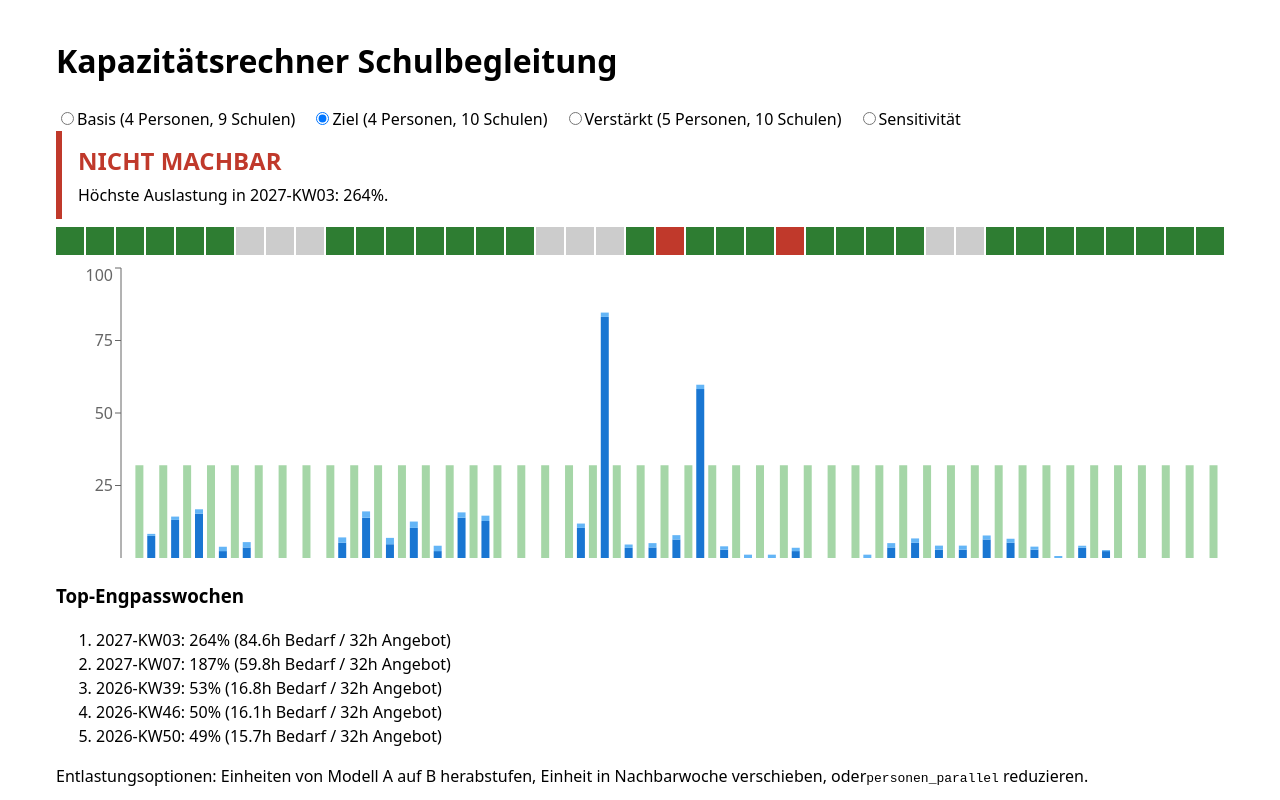
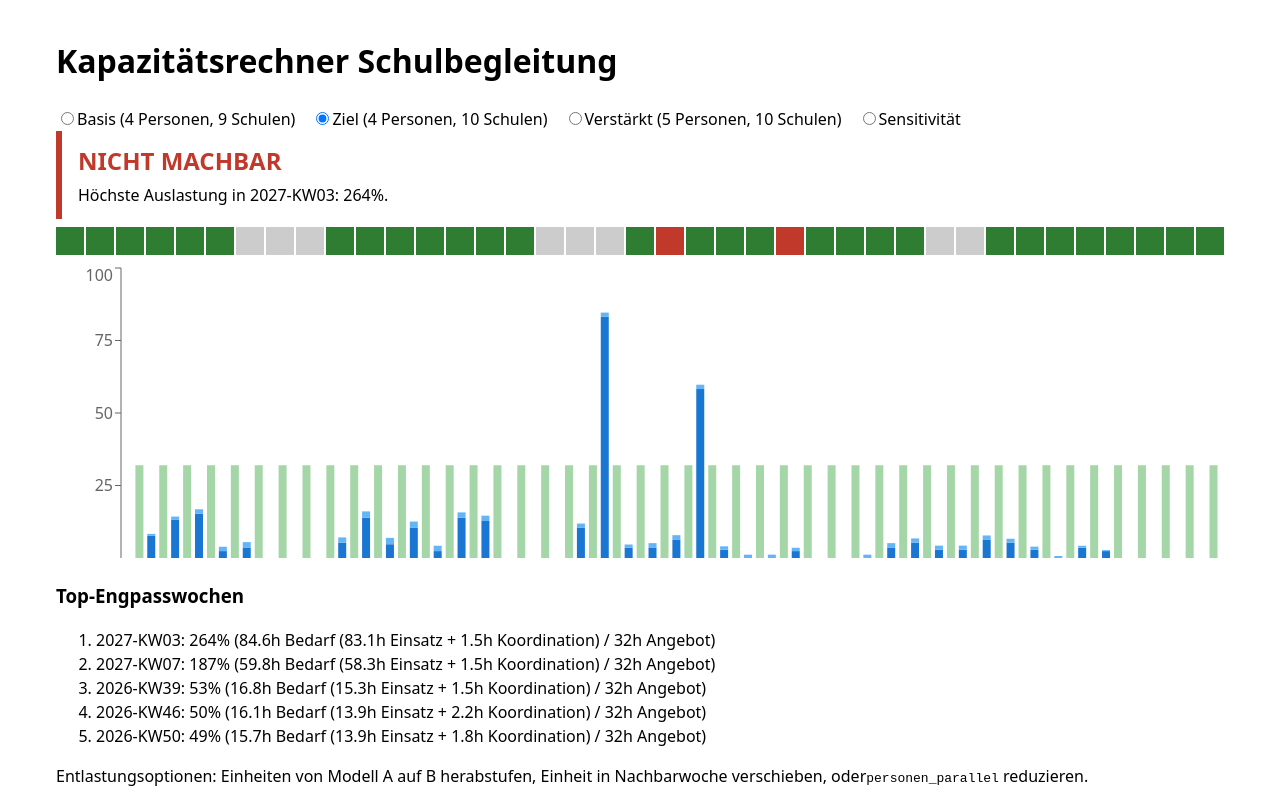
Before and after one commit to paulmeyerthkoeln-cloud/kapazitaetsrechner-schulbegleitung, a React (Vite) app: page / in a window 1280 px wide. Shown: the top 800 px of the page. Built offline with nearby package versions, Linux system fonts and the light colour scheme.

Commit message:
feat(berechnungstool): break Bedarf down into Einsatz and Koordination in the Engpass-Bericht

```diff
--- a/src/components/EngpassBericht.tsx
+++ b/src/components/EngpassBericht.tsx
@@ -7,8 +7,9 @@ export function EngpassBericht({ topEngpaesse }: { topEngpaesse: WochenErgebnis[
       <ol>
         {topEngpaesse.map((w) => (
           <li key={w.wochenKey}>
-            {w.wochenKey}: {Math.round(w.auslastung * 100)}% ({Math.round(w.bedarf * 10) / 10}h Bedarf /{' '}
-            {Math.round(w.angebot * 10) / 10}h Angebot)
+            {w.wochenKey}: {Math.round(w.auslastung * 100)}% ({Math.round(w.bedarf * 10) / 10}h Bedarf (
+            {Math.round(w.einsatzBedarf * 10) / 10}h Einsatz + {Math.round(w.koordinationBedarf * 10) / 10}h
+            Koordination) / {Math.round(w.angebot * 10) / 10}h Angebot)
           </li>
         ))}
       </ol>
```
Also changed, not shown: 1 other file (tests, documents, lock files or other folders).
